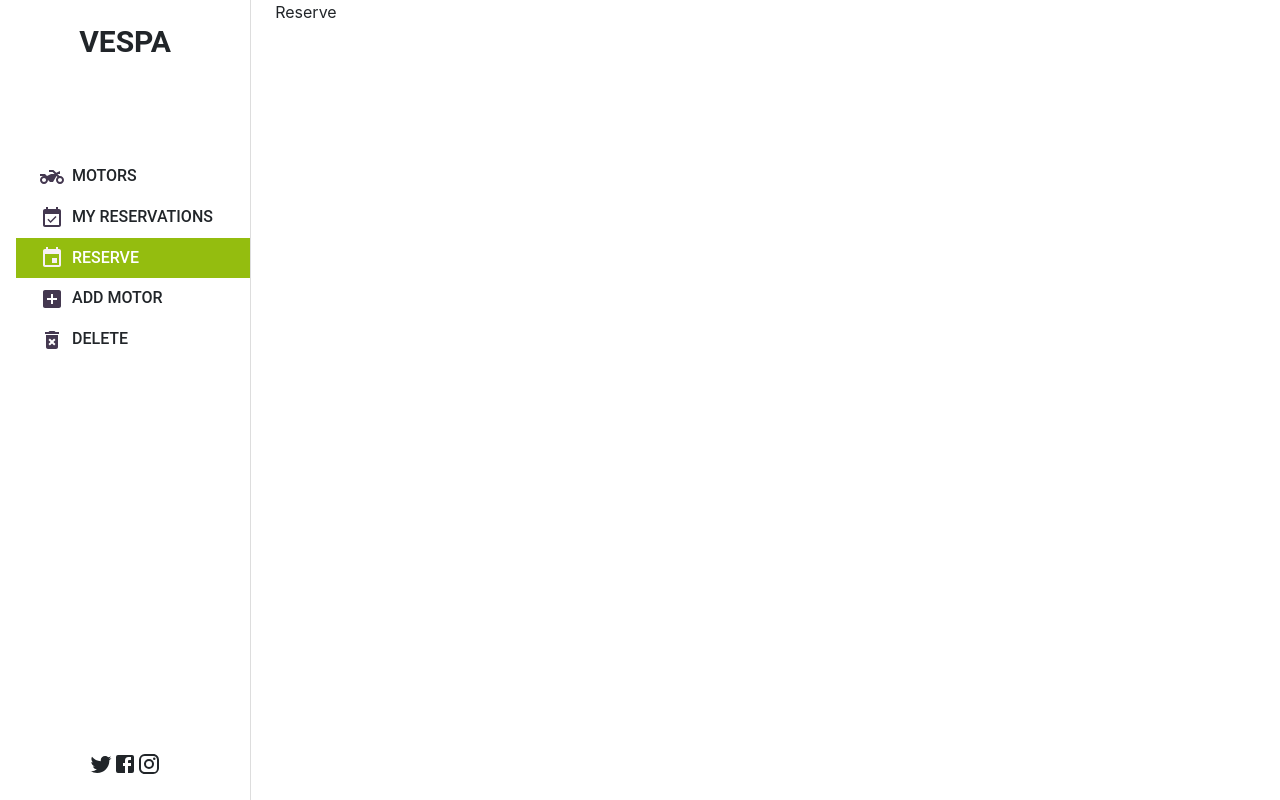
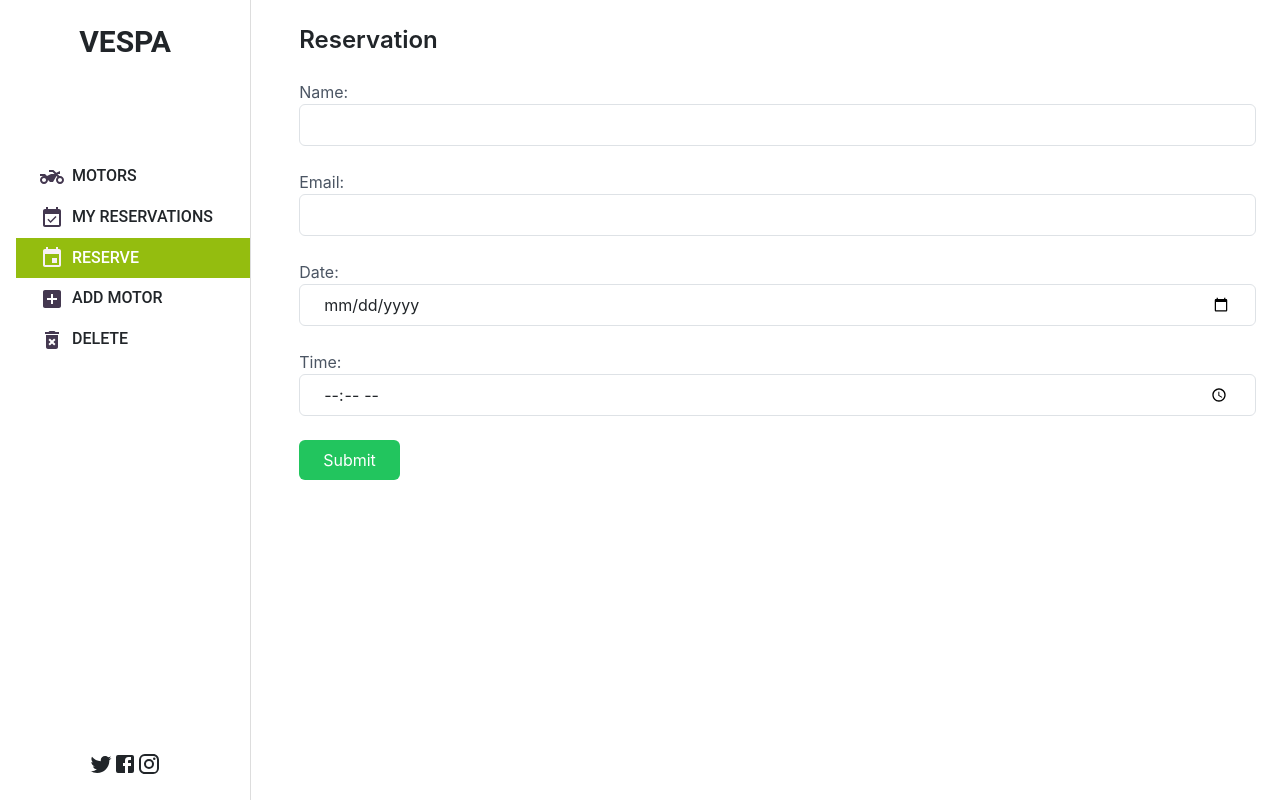
Before and after one commit to MarcoDiaz2000/Front-End-Harley-Davidson, a React (Create React App) app: page /reserve/1 in a window 1280 px wide. Built offline with nearby package versions, Linux system fonts and the light colour scheme.

Commit message:
Add reservation form

```diff
--- /dev/null
+++ b/src/components/Reservation/ReservationForm.jsx
@@ -0,0 +1,90 @@
+import React, { useState } from 'react';
+
+export default function ReservationForm() {
+  const [formData, setFormData] = useState({
+    name: '',
+    email: '',
+    date: '',
+    time: '',
+  });
+
+  const handleChange = (e) => {
+    const { name, value } = e.target;
+    setFormData({
+      ...formData,
+      [name]: value,
+    });
+  };
+
+  const handleSubmit = (e) => {
+    e.preventDefault();
+    // Handle form submission here, e.g., send data to an API or perform other actions
+    console.log('Form data:', formData);
+    // Clear form fields
+    setFormData({
+      name: '',
+      email: '',
+      date: '',
+      time: '',
+    });
+  };
+
+  return (
+    <div className="container mx-auto p-4">
+      <h2 className="text-2xl font-semibold mb-4">Reservation</h2>
+      <form onSubmit={handleSubmit}>
+        <div className="mb-4">
+          <label htmlFor="name" className="block text-gray-600">Name:</label>
+          <input
+            type="text"
+            id="name"
+            name="name"
+            value={formData.name}
+            onChange={handleChange}
+            required
+            className="w-full px-4 py-2 rounded-md border border-gray-300 focus:outline-none focus:border-blue-500"
+          />
+        </div>
+        <div className="mb-4">
+          <label htmlFor="email" className="block text-gray-600">Email:</label>
+          <input
+            type="email"
+            id="email"
+            name="email"
+            value={formData.email}
+            onChange={handleChange}
+            required
+            className="w-full px-4 py-2 rounded-md border border-gray-300 focus:outline-none focus:border-blue-500"
+          />
+        </div>
+        <div className="mb-4">
+          <label htmlFor="date" className="block text-gray-600">Date:</label>
+          <input
+            type="date"
+            id="date"
+            name="date"
+            value={formData.date}
+            onChange={handleChange}
+            required
+            className="w-full px-4 py-2 rounded-md border border-gray-300 focus:outline-none focus:border-blue-500"
+          />
+        </div>
+        <div className="mb-4">
+          <label htmlFor="time" className="block text-gray-600">Time:</label>
+          <input
+            type="time"
+            id="time"
+            name="time"
+            value={formData.time}
+            onChange={handleChange}
+            required
+            className="w-full px-4 py-2 rounded-md border border-gray-300 focus:outline-none focus:border-blue-500"
+          />
+        </div>
+        <button type="submit" className="bg-green-500 text-white px-4 py-2 rounded-md hover:text-green-400 hover:bg-green-600 focus:outline-none">
+          Submit
+        </button>
+      </form>
+    </div>
+  );
+}
--- a/src/routes/Reserve.jsx
+++ b/src/routes/Reserve.jsx
@@ -1,7 +1,10 @@
 import React from 'react';
+import ReservationForm from '../components/Reservation/ReservationForm';
 
 export default function Reserve() {
   return (
-    <div>Reserve</div>
+    <div>
+      <ReservationForm />
+    </div>
   );
 }
```
Also changed, not shown: package.json (+4 -7 lines), .eslintrc.json, 2 other files (tests, documents, lock files or other folders).
